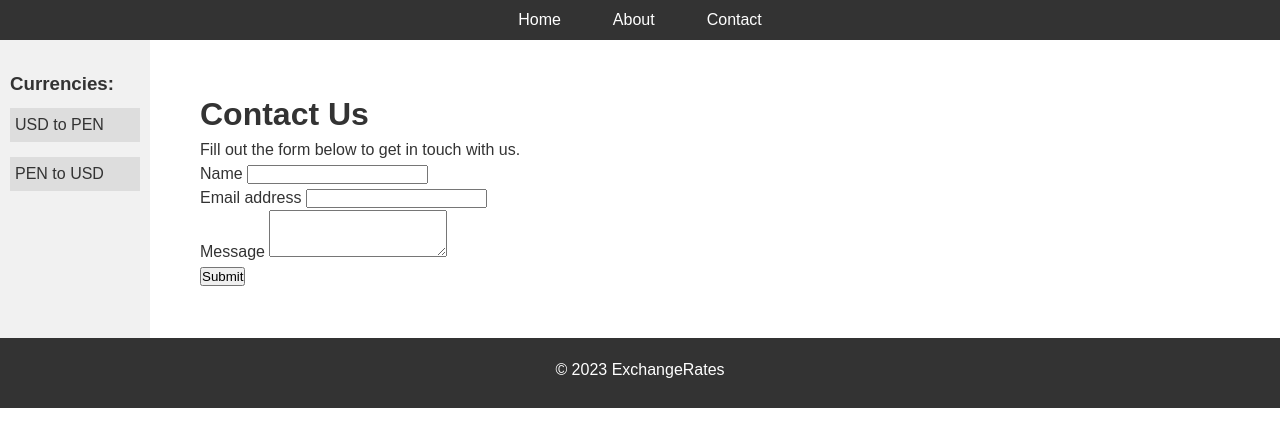
After one commit to Mari-Lotta/Project_Exchange-rates_2023, a Django app: page /convert/contact/ in a window 1280 px wide. The commit adds this page. Shown: the top 447 px of the page. Run offline with Django 4.2, Linux system fonts and the light colour scheme.

Commit message:
done pre-defence

```diff
--- a/Currency_converter/Currency_converter/settings.py
+++ b/Currency_converter/Currency_converter/settings.py
@@ -124,6 +124,9 @@ USE_TZ = True
 # https://docs.djangoproject.com/en/4.2/howto/static-files/
 
 STATIC_URL = 'static/'
+STATICFILES_DIRS = [BASE_DIR / "convert/static"]
+STATIC_ROOT = BASE_DIR / "staticfiles"
+STATICFILES_STORAGE = "django.contrib.staticfiles.storage.StaticFilesStorage"
 
 # Default primary key field type
 # https://docs.djangoproject.com/en/4.2/ref/settings/#default-auto-field
--- /dev/null
+++ b/Currency_converter/convert/static/convert/main.css
@@ -0,0 +1,146 @@
+/* Reset styles */
+* {
+  margin: 0;
+  padding: 0;
+  box-sizing: border-box;
+}
+
+/* Basic styles for the body */
+body {
+  font-family: Arial, sans-serif;
+  font-size: 16px;
+  line-height: 1.5;
+  color: #333;
+  background-color: #fff;
+}
+table {
+    border-collapse: collapse;
+    width: 100%;
+    margin-bottom: 20px;
+}
+th, td {
+    padding: 8px;
+    text-align: left;
+    border: 1px solid #ddd;
+}
+th {
+    background-color: #f2f2f2;
+}
+.highlighted {
+    background-color: lightgoldenrodyellow;
+}
+.highest {
+    background-color: lightgreen;
+}
+.lowest {
+    background-color: pink;
+}
+/* Header styles */
+header {
+  background-color: #333;
+  color: #fff;
+  padding: 20px;
+}
+
+/* Navigation menu styles */
+nav {
+  display: flex;
+  justify-content: center;
+    background-color: #333;
+}
+
+nav ul {
+  display: flex;
+  list-style: none;
+}
+
+nav ul li {
+  margin-right: 20px;
+}
+
+nav ul li:last-child {
+  margin-right: 0;
+}
+
+nav ul li a {
+  color: #fff;
+  text-decoration: none;
+  display: inline-block; /* makes the links buttons */
+  padding: 8px 16px; /* adjust the padding to your liking */
+  background-color: #333; /* sets the background color of the buttons */
+}
+
+nav ul li a:hover {
+  text-decoration: underline;
+}
+
+/* Main content styles */
+main {
+  max-width: 800px;
+  margin: 0 auto;
+  padding: 20px;
+}
+
+/* Footer styles */
+footer {
+      background-color: #333;
+      color: #fff;
+      padding: 20px;
+      text-align: center;
+    height: 70px; /* Set height to fixed value */
+      width: 100%;
+}
+/* Define the styles for the side menu */
+.container {
+    display: flex;
+    justify-content: stretch;
+    width: 100%;
+    align-items: normal;
+}
+
+.side-menu {
+    flex: 0 0 150px;
+    background-color: #f1f1f1;
+    padding: 10px;
+    box-sizing: border-box;
+}
+.side-menu h3 {
+    margin-bottom: 10px;
+    margin-top: 20px;
+}
+
+.side-menu ul {
+    list-style: none;
+    padding: 0;
+    margin: 0;
+}
+
+.side-menu li {
+    margin-bottom: 15px;
+}
+
+.side-menu a {
+    display: block;
+    padding: 5px;
+    background-color: #ddd;
+    color: #333;
+    text-decoration: none;
+}
+
+.side-menu a:hover {
+    background-color: #bbb;
+}
+
+/* Styles for the main content */
+.main-content {
+    flex: 1;
+    margin-left: 200px;
+    margin-right: 100px;
+    padding: 20px;
+    box-sizing: border-box;
+}
+.page_content{
+    width: 100%;
+        justify-content: center;
+    margin: 50px;
+}
--- /dev/null
+++ b/Currency_converter/convert/templates/convert/about.html
@@ -0,0 +1,6 @@
+{% extends 'convert/base.html' %}
+
+{% block content %}
+    <h1>About</h1>
+    <p>This is a currency conversion app built with Django.</p>
+{% endblock %}
--- /dev/null
+++ b/Currency_converter/convert/templates/convert/base.html
@@ -0,0 +1,45 @@
+{% load static %}     <!-- load all static files  -->
+<!DOCTYPE html>
+<html lang="en">
+<head>
+    <meta charset="UTF-8">
+    <meta name="viewport" content="width=device-width, initial-scale=1.0">
+    <title>{% block title %}{% endblock %}</title>
+    <!-- import style sheet  -->
+    <link rel="stylesheet" href="{% static 'convert/main.css' %}">
+    <!-- import javascript   -->
+    <script src="{% static 'convert/script.js' %}"></script>
+	<title>Currency Exchange Rates</title>
+
+</head>
+<body >
+    <nav>
+        <ul>
+            <!-- links for the main menu  -->
+            <li><a href="{% url 'convert:index' %}">Home</a></li>
+            <li><a href="{% url 'convert:about' %}">About</a></li>
+            <li><a href="{% url 'convert:contact' %}">Contact</a></li>
+        </ul>
+    </nav>
+   <div class="container">
+      <div class="side-menu">
+          <h3>Currencies:</h3>
+        <ul>
+            <!-- links for the side menu  -->
+            <li><a href="{% url 'convert:currency_rates' currency_from='USD' currency_to='PEN' %}">USD to PEN</a></li>
+            <li><a href="{% url 'convert:currency_rates' currency_from='PEN' currency_to='USD' %}">PEN to USD</a></li>
+        </ul>
+      </div>
+        <div class="page_content">
+      <div class="content">
+        {% block content %}
+                <!-- content form all pages extending this base  -->
+        {% endblock %}
+      </div>
+   </div>
+    </div>
+    <footer>
+        <p>&copy; 2023 ExchangeRates</p>
+    </footer>
+</body>
+</html>
--- /dev/null
+++ b/Currency_converter/convert/templates/convert/contact.html
@@ -0,0 +1,22 @@
+{% extends 'convert/base.html' %}
+
+{% block content %}
+  <h1>Contact Us</h1>
+  <p>Fill out the form below to get in touch with us.</p>
+  <form method="post">
+    {% csrf_token %}
+    <div class="form-group">
+      <label for="name">Name</label>
+      <input type="text" class="form-control" id="name" name="name">
+    </div>
+    <div class="form-group">
+      <label for="email">Email address</label>
+      <input type="email" class="form-control" id="email" name="email">
+    </div>
+    <div class="form-group">
+      <label for="message">Message</label>
+      <textarea class="form-control" id="message" name="message" rows="3"></textarea>
+    </div>
+    <button type="submit" class="btn btn-primary">Submit</button>
+  </form>
+{% endblock %}
--- a/Currency_converter/convert/urls.py
+++ b/Currency_converter/convert/urls.py
@@ -1,9 +1,12 @@
 from django.urls import path
 
 from . import views
-
+from .views import CurrencyRateListView
 
 app_name = 'convert'
 urlpatterns = [
-    path('', views.index, name='index'),
+    path('', views.index, name='index'),  # <-- updated URL path for home page
+    path('about/', views.about, name='about'),
+    path('contact/', views.contact, name='contact'),
+    path('<str:currency_from>-<str:currency_to>/', CurrencyRateListView.as_view(), name='currency_rates'),
 ]
--- a/Currency_converter/convert/views.py
+++ b/Currency_converter/convert/views.py
@@ -3,19 +3,99 @@ from django.shortcuts import render
 
 from .models import Provider, Currency, CurrencyRate
 from .Spiders import Scrapers
+from django.views.generic import ListView
 
 
 def index(request):
     scrapers = Scrapers()
-    scrapers.run()
+   # scrapers.run()
     provider_list = Provider.objects.all()
+    neutral_provider = Provider.objects.get(is_neutral__exact=True)
     currency_list = Currency.objects.all()
-    currency_rate_list = CurrencyRate.objects.values('provider', 'exchange_rate', 'date_time')\
-        .annotate(latest_date=Max('date_time') )\
-        .distinct()
+
+    usd = currency_list.get(code__exact='USD')
+    pen = currency_list.get(code__exact='PEN')
+    usd_to_pen_rate_list = CurrencyRate.objects.filter(
+        currency_from=usd,
+        currency_to=pen,
+        date_time=Subquery(
+            CurrencyRate.objects.filter(
+                currency_from=OuterRef('currency_from'),
+                currency_to=OuterRef('currency_to'),
+                provider=OuterRef('provider')
+            ).order_by('-date_time').values('date_time')[:1]
+        )
+    ).values(
+        'provider',
+        'exchange_rate',
+        'date_time',
+    )
+
+    pen_to_usd_rate_list = CurrencyRate.objects.filter(
+        currency_from=pen,
+        currency_to=usd,
+        date_time=Subquery(
+            CurrencyRate.objects.filter(
+                currency_from=OuterRef('currency_from'),
+                currency_to=OuterRef('currency_to'),
+                provider=OuterRef('provider')
+            ).order_by('-date_time').values('date_time')[:1]
+        )
+    ).values(
+        'provider',
+        'exchange_rate',
+        'date_time',
+    )
+
     context = {
         'provider_list': provider_list,
         'currency_list': currency_list,
-        'rate_list': currency_rate_list,
+        'USDtoPEN_rate_list': usd_to_pen_rate_list,
+        'PENtoUSD_rate_list': pen_to_usd_rate_list,
+        'neutral_provider': neutral_provider,
+
     }
     return render(request, 'convert/index.html', context)
+
+
+class CurrencyRateListView(ListView):
+    model = CurrencyRate
+    template_name = 'convert/currency_rate_list.html'
+
+
+    def get_queryset(self):
+
+        currency_from = Currency.objects.get(code=self.kwargs['currency_from'])
+        currency_to = Currency.objects.get(code=self.kwargs['currency_to'])
+
+        # Filter the CurrencyRate queryset to only include the latest rates for each provider
+        qs = CurrencyRate.objects.filter(
+            currency_from=currency_from,
+            currency_to=currency_to,
+            date_time=Subquery(
+                CurrencyRate.objects.filter(
+                    currency_from=OuterRef('currency_from'),
+                    currency_to=OuterRef('currency_to'),
+                    provider=OuterRef('provider')
+                ).order_by('-date_time').values('date_time')[:1]
+                    )
+        ).values(
+            'provider',
+            'exchange_rate',
+            'date_time',
+        )
+
+        return qs
+    def get_context_data(self, **kwargs):
+        context = super().get_context_data(**kwargs)
+        context['provider_list'] = Provider.objects.all()
+        context['currency_from'] = Currency.objects.get(code=self.kwargs['currency_from'])
+        context['currency_to'] = Currency.objects.get(code=self.kwargs['currency_to'])
+        return context
+
+def about(request):
+    return render(request, 'convert/about.html')
+
+
+def contact(request):
+    return render(request, 'convert/contact.html')
```
Also changed, not shown: Currency_converter/convert/Spiders.py (+53 -13 lines), Currency_converter/convert/static/convert/script.js (added, +72 -0 lines), Currency_converter/convert/templates/convert/currency_rate_list.html (added, +41 -0 lines), Currency_converter/convert/templates/convert/index.html (+53 -69 lines), 1 other file.
